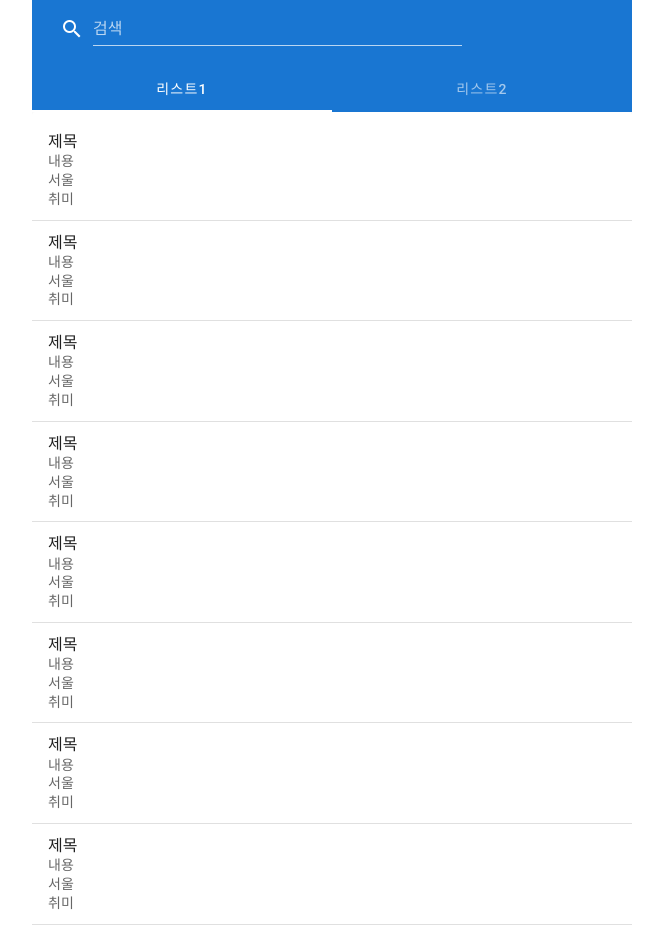
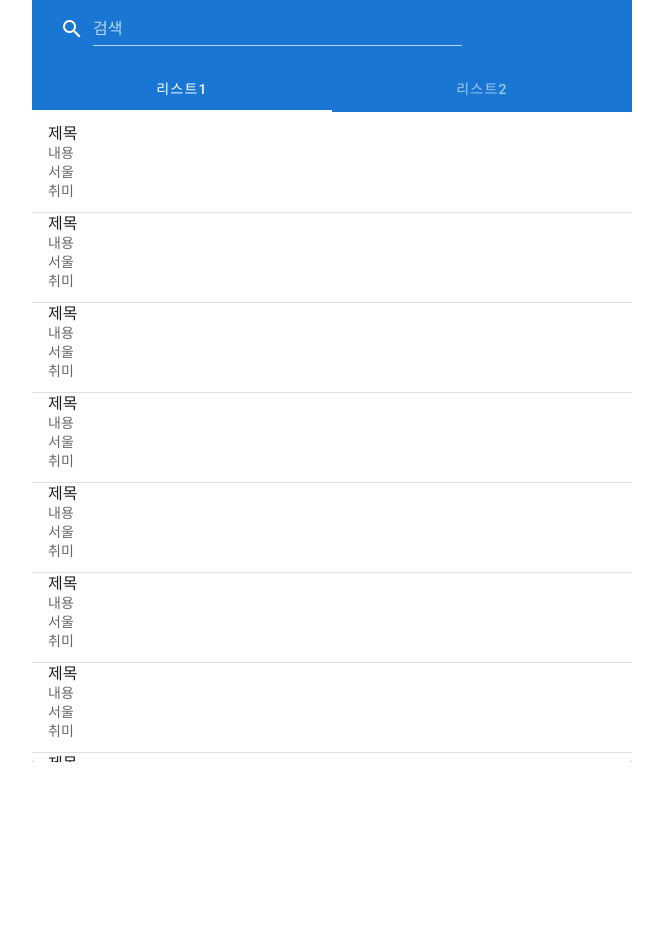
Before and after one commit to Hwanse/vue-vuetify-practice, a Vue app: page /clubs in a window 1280 px wide. Shown: the top 936 px of the page, without its empty margins (308-971 px from the left). After the commit the page ends 800 px from the top, so only its background shows below. Built offline with nearby package versions, Linux system fonts and the light colour scheme.

Commit message:
Vuetify List.+ v-virtual-scroll 추가

```diff
--- a/src/views/club/list/ClubList.vue
+++ b/src/views/club/list/ClubList.vue
@@ -1,11 +1,17 @@
 <template>
     <div>
         <v-card>
-            <v-list min-height="650">
+            <v-virtual-scroll
+                :items="clubList"
+                item-height="90"
+                height="650"
+            >
 
-                <club-info v-for="club in clubList" v-bind:key="(club.id)" v-bind:club="club"></club-info>
+                <template v-slot="{ item }">
+                    <club-info v-bind:key="item.id" v-bind:club="item"></club-info>
+                </template>
 
-            </v-list>
+            </v-virtual-scroll>
         </v-card>
     </div>
 </template>
```
